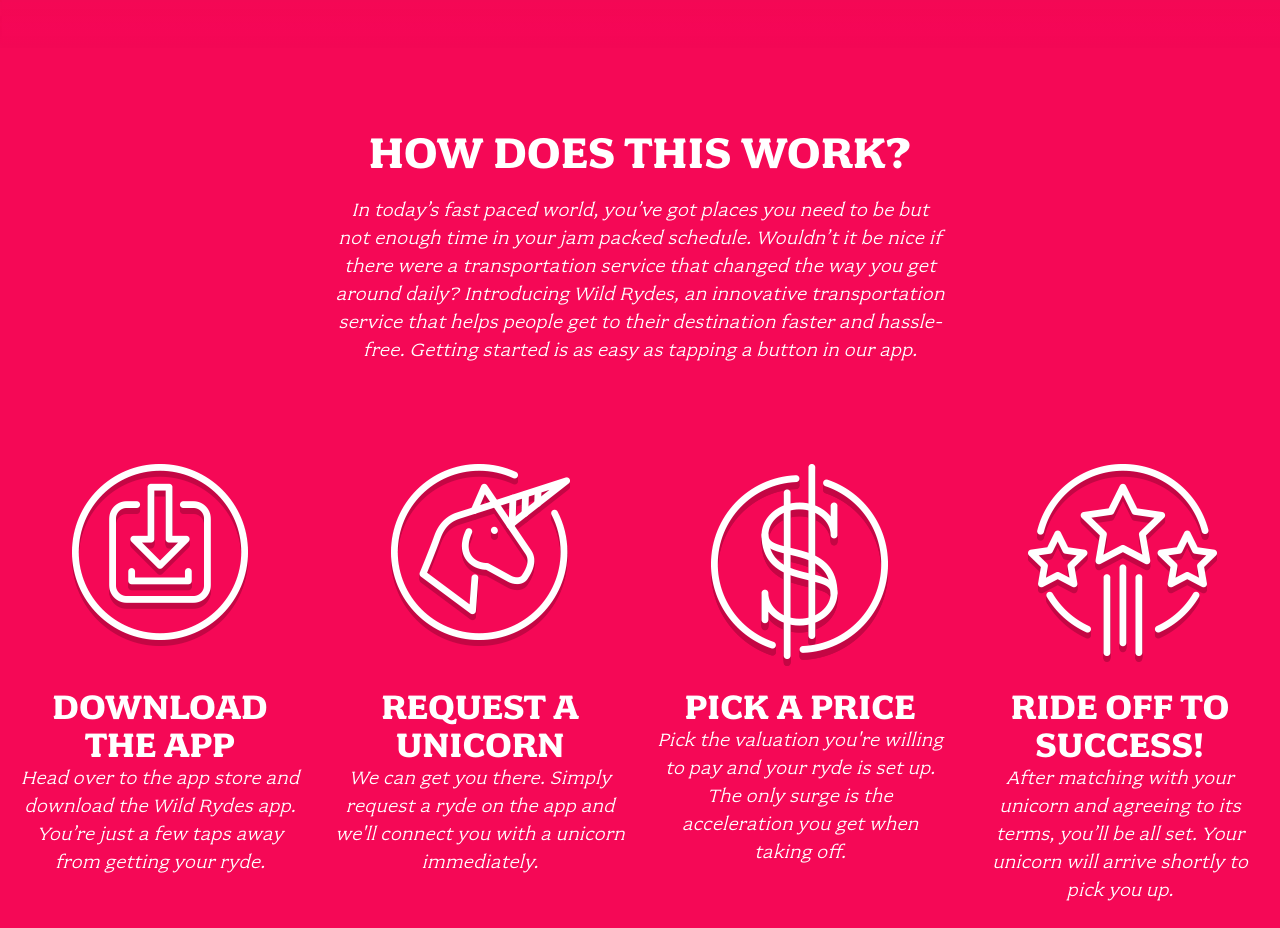
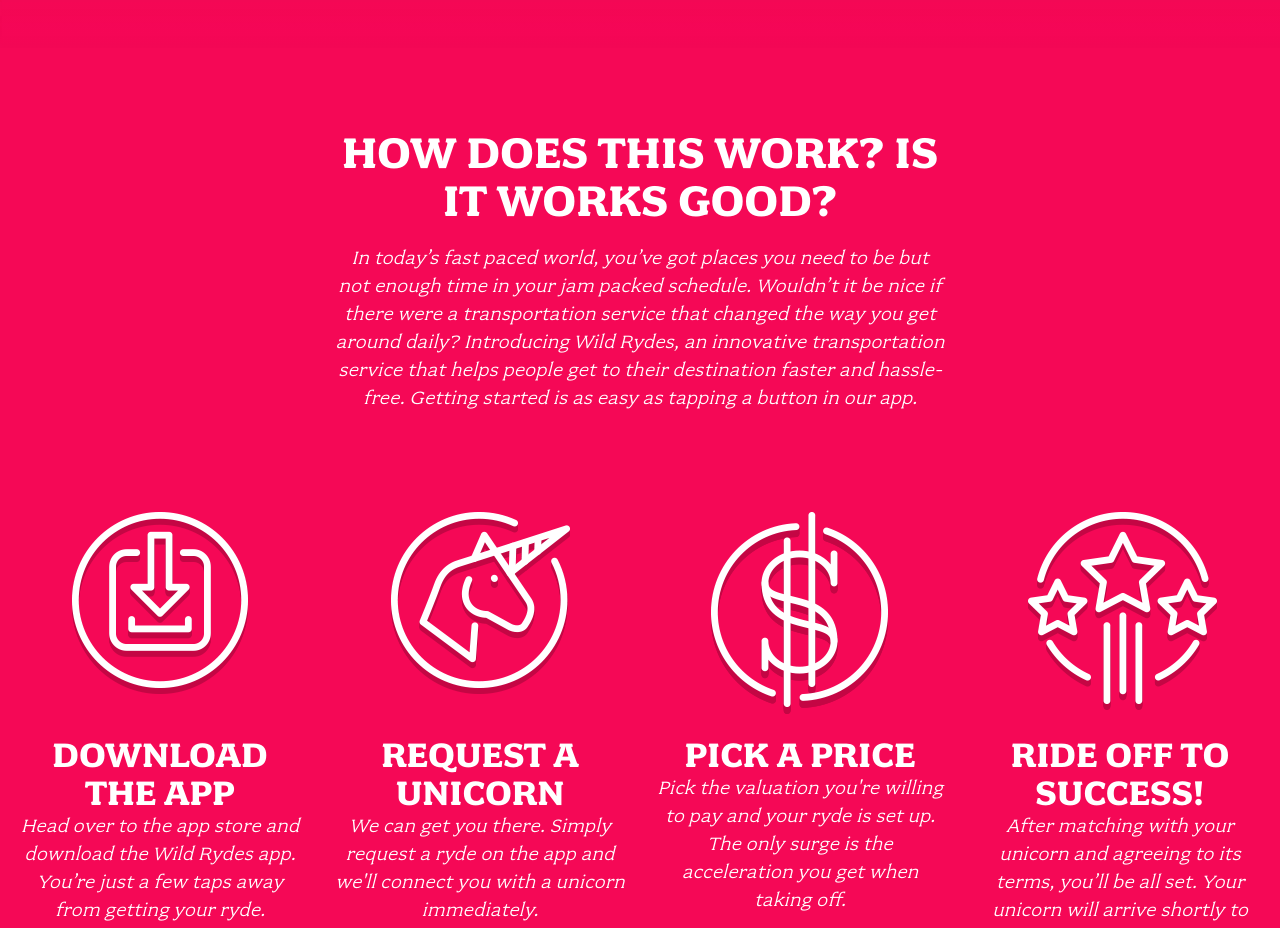
Before and after one commit to yousef-279/wildrydes-site, a plain HTML site: page index.html in a window 1280 px wide. Shown: the part 900-1828 px from the top of the page. Drawn offline with Linux system fonts and the light colour scheme.

Commit message:
Update index.html

```diff
--- a/index.html
+++ b/index.html
@@ -30,7 +30,7 @@
 
   <section class="home-about">
     <div class="row column large-9 xlarge-6 xxlarge-4">
-      <h2 class="section-title">How Does This Work?</h2>
+      <h2 class="section-title">How Does This Work? is it works good?</h2>
       <p class="content">
         In today’s fast paced world, you’ve got places you need to be but not enough time in your jam packed schedule. Wouldn’t it be nice if there were a transportation service that changed the way you get around daily? Introducing Wild Rydes, an innovative transportation service that helps people get to their destination faster and hassle-free. Getting started is as easy as tapping a button in our app.
       </p>
```
